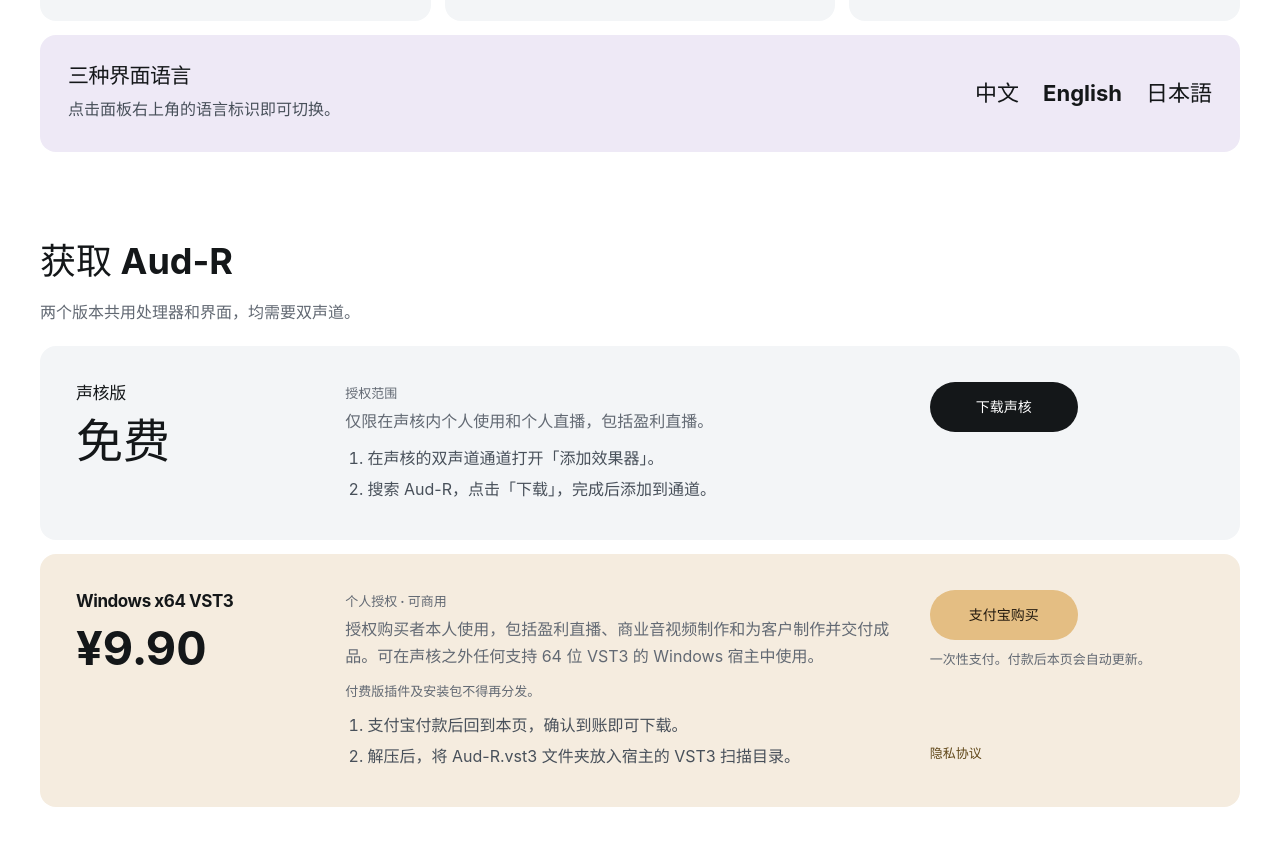
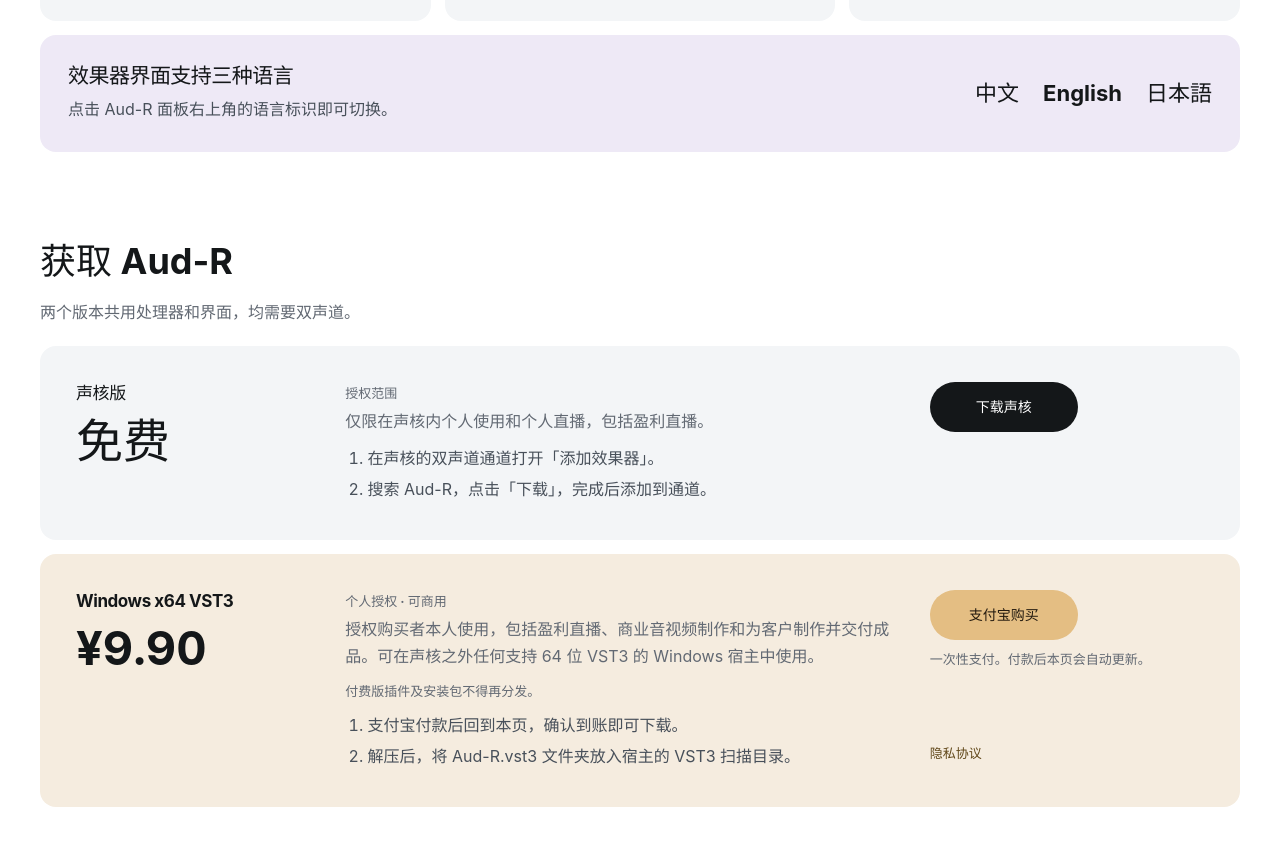
Before and after one commit to itorr/audcore-document, a plain HTML site: page website/dist/aud-r/index.html in a window 1280 px wide. Shown: the part 1674-2519 px from the top of the page. Drawn offline with Linux system fonts and the light colour scheme.

Commit message:
doc: 明确 Aud-R 效果器界面语言

```diff
--- a/website/dist/aud-r/index.html
+++ b/website/dist/aud-r/index.html
@@ -72,8 +72,8 @@
       </div>
       <section class="aud-r-languages" aria-labelledby="languages-title">
         <div>
-          <h3 id="languages-title">三种界面语言</h3>
-          <p>点击面板右上角的语言标识即可切换。</p>
+          <h3 id="languages-title">效果器界面支持三种语言</h3>
+          <p>点击 Aud-R 面板右上角的语言标识即可切换。</p>
         </div>
         <ul aria-label="支持的语言">
           <li>中文</li><li lang="en">English</li><li lang="ja">日本語</li>
```
